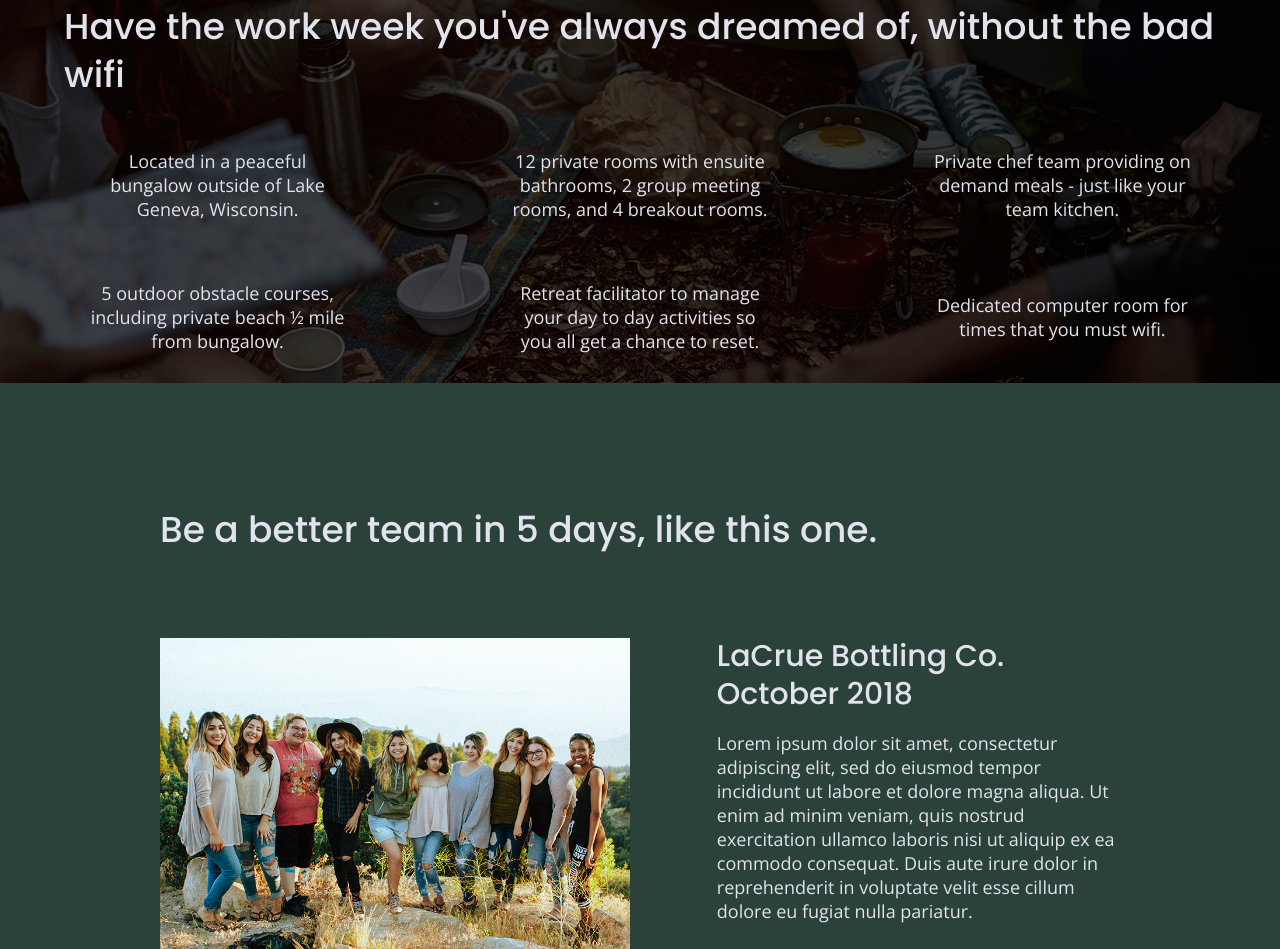
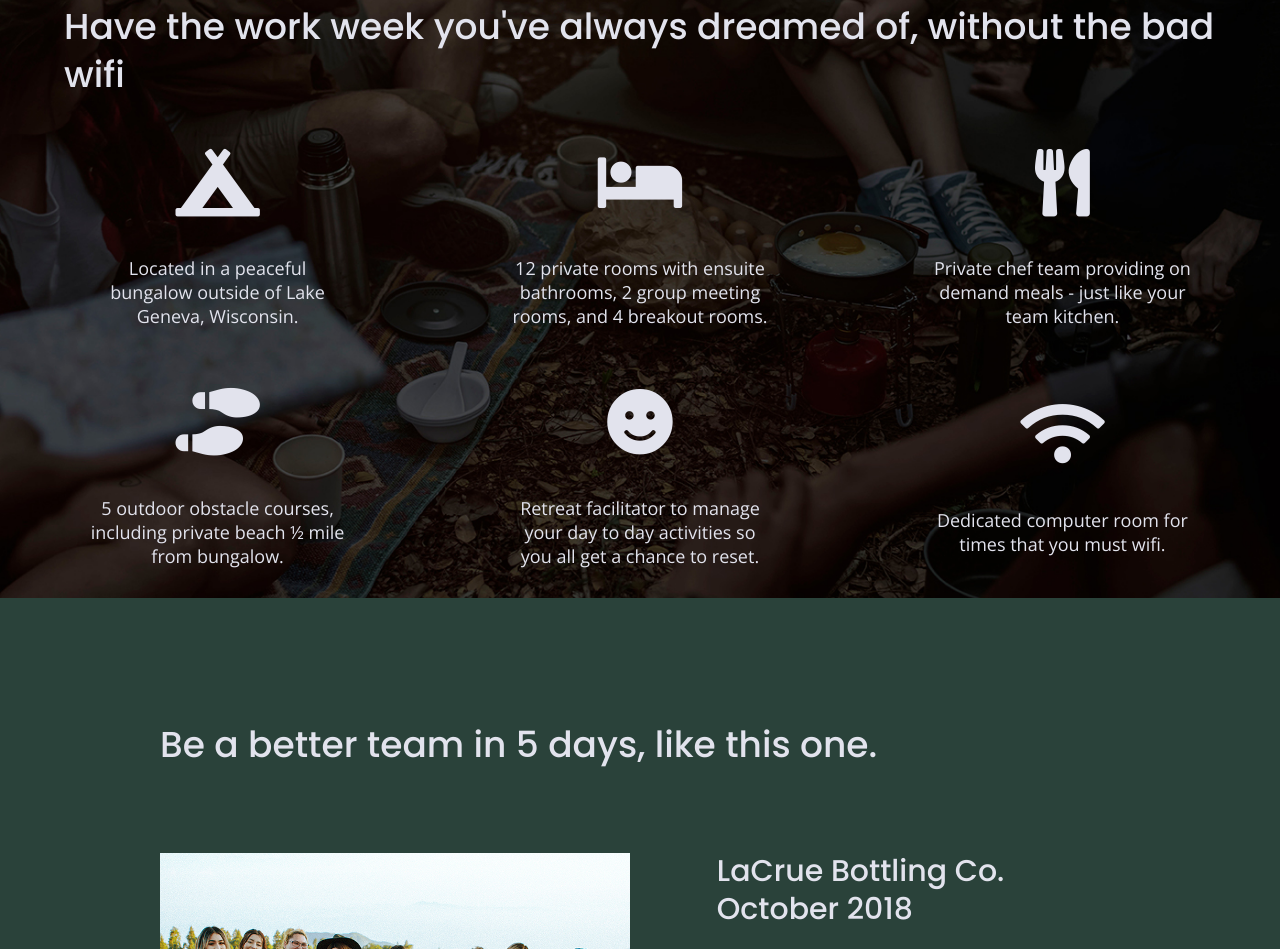
Before and after one commit to annie-mcdougall/unplugged-retreat, a website built with Parcel: page index.html in a window 1280 px wide. Shown: the part 1029-1978 px from the top of the page. Built offline with nearby package versions, Linux system fonts and the light colour scheme.

Commit message:
Adding icons

```diff
--- a/css/main.css
+++ b/css/main.css
@@ -359,6 +359,11 @@ input[type=button] {
   align-items: center;
   flex-flow: row wrap;
 
+}
+
+.features i {
+	font-size: 3.75em;
+        margin-bottom: 40px;
 }
 
 
--- a/index.html
+++ b/index.html
@@ -18,6 +18,9 @@
 
   <link rel="stylesheet" href="css/normalize.css">
   <link rel="stylesheet" href="css/main.css">
+
+<!-- FontAwesome CDN version 5.5 -->
+<link rel="stylesheet" href="https://use.fontawesome.com/releases/v5.5.0/css/all.css" integrity="sha384-B4dIYHKNBt8Bc12p+WXckhzcICo0wtJAoU8YZTY5qE0Id1GSseTk6S+L3BlXeVIU" crossorigin="anonymous">
 
   <meta name="theme-color" content="#fafafa">
   <!-- Google Fonts-->
@@ -72,32 +75,44 @@
         <div class="features-items">
           <h2>Have the work week you've always dreamed of,  without the bad wifi</h2>
            <article>
-              <p class="fontawesome-icon"></p>
+              <p class="fontawesome-icon">
+                <i class="fas fa-campground"></i>
+              </p>
               <p class="features-item-description">Located in a peaceful bungalow outside of Lake Geneva, Wisconsin.</p>
            </article>
 
            <article>
-              <p class="fontawesome-icon"></p>
+              <p class="fontawesome-icon">
+                <i class="fas fa-bed"></i>
+              </p>
               <p class="features-item-description">12 private rooms with ensuite bathrooms, 2 group meeting rooms, and 4 breakout rooms.</p>
            </article>
 
            <article>
-              <p class="fontawesome-icon"></p>
+              <p class="fontawesome-icon">
+                <i class="fas fa-utensils"></i>
+              </p>
               <p class="features-item-description">Private chef team providing on demand meals - just like your team kitchen.</p>
           </article>
 
           <article>
-              <p class="fontawesome-icon"></p>
+              <p class="fontawesome-icon">
+                <i class="fas fa-shoe-prints"></i>
+              </p>
                <p class="features-item-description">5 outdoor obstacle courses, including private beach ½ mile from bungalow.</p>
           </article>
 
           <article>
-             <p class="fontawesome-icon"></p>
+             <p class="fontawesome-icon">
+              <i class="fas fa-smile"></i>
+             </p>
              <p class="features-item-description">Retreat facilitator to manage your day to day activities so you all get a chance to reset.</p>
          </article>
 
          <article>
-             <p class="fontawesome-icon"></p>
+             <p class="fontawesome-icon">
+              <i class="fas fa-wifi"></i>
+             </p>
              <p class="features-item-description">Dedicated computer room for times that you must wifi.</p>
         </article>
         </div>
```
Also changed, not shown: about/index.html (+3 -0 lines), faq/index.html (+3 -0 lines).
